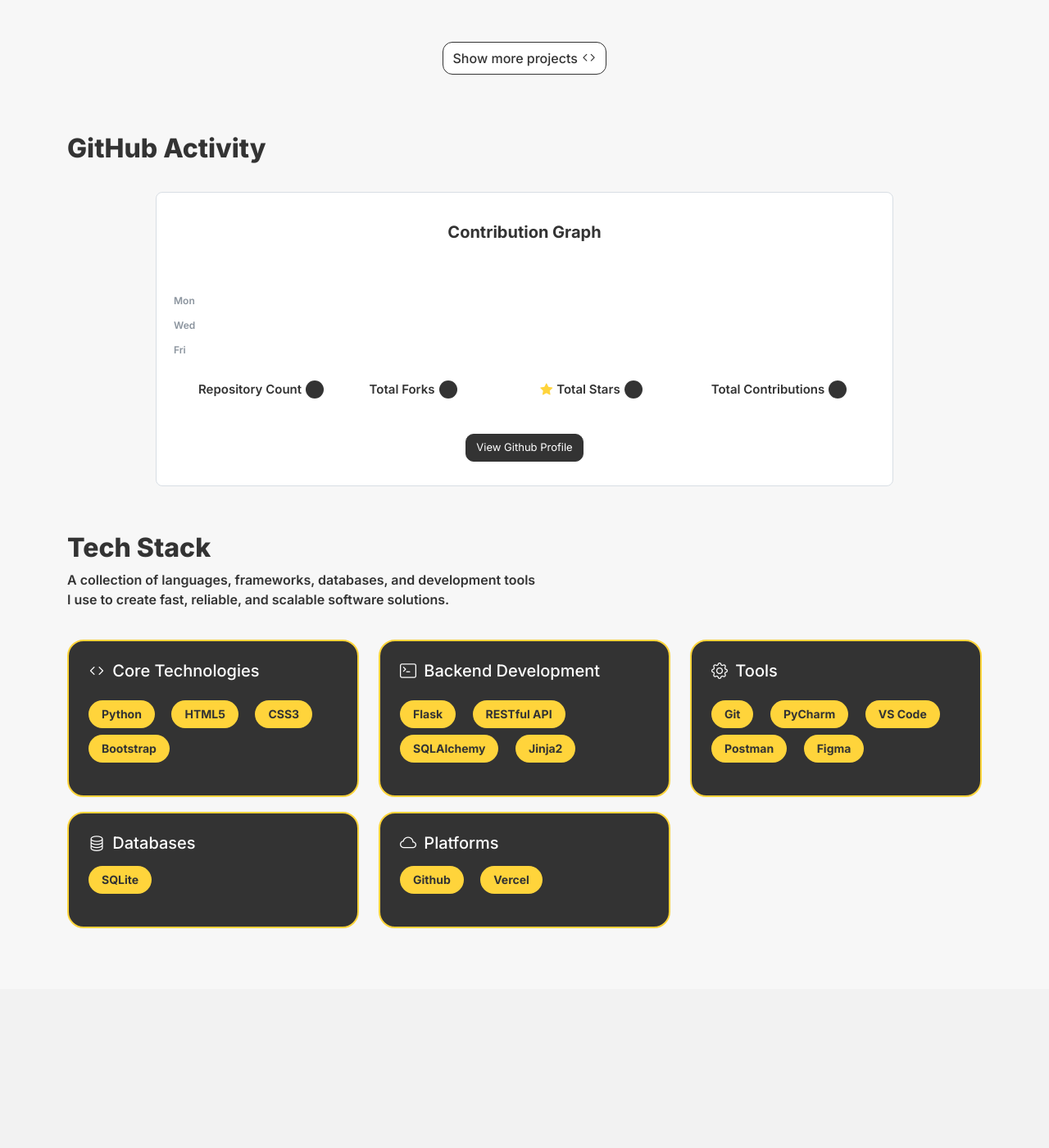
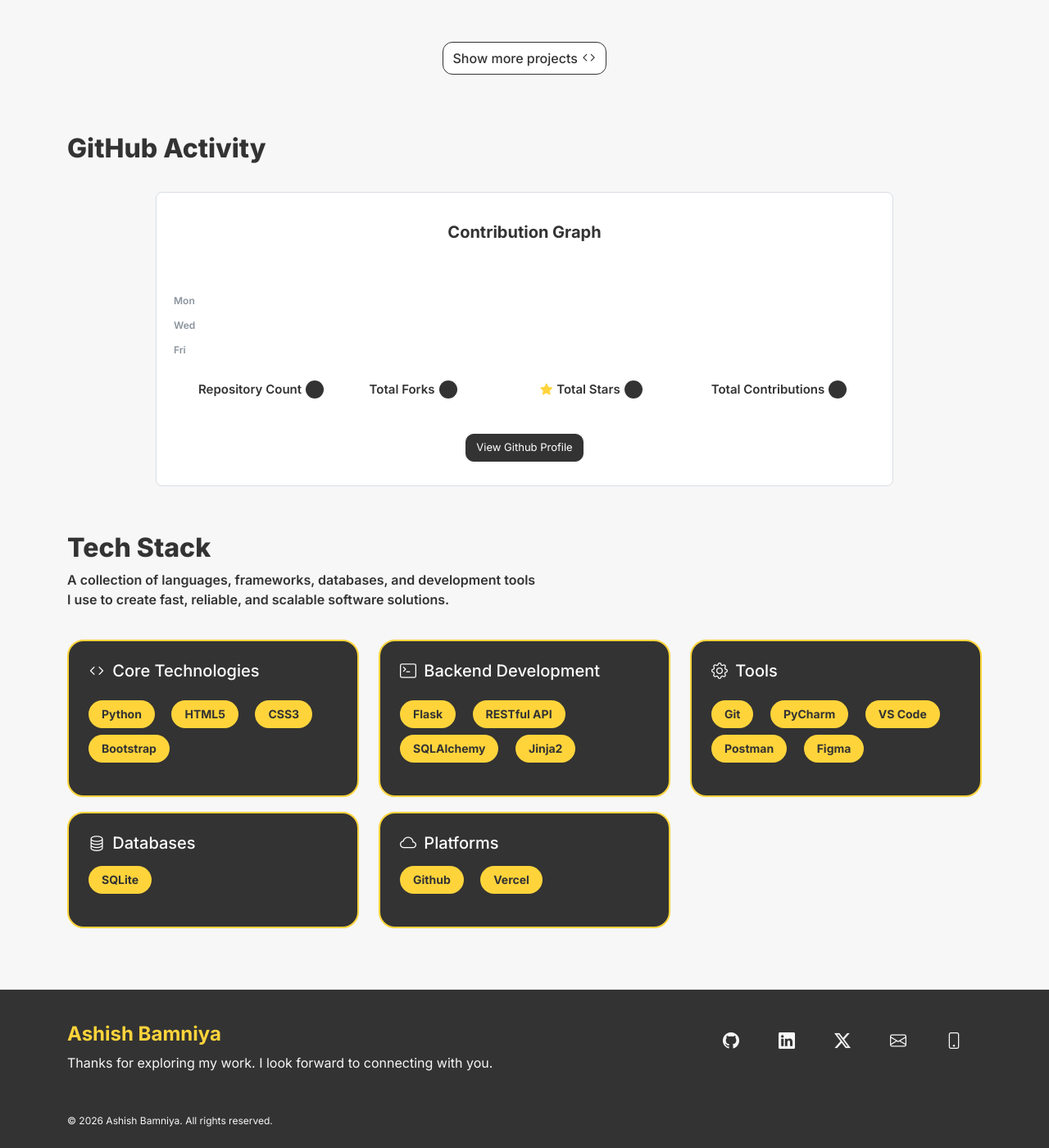
Before and after one commit to Aashub/portfolio-website, a Flask app: template templates/index.html in a window 1280 px wide. Shown: the part 1529-2929 px from the top of the page at 82% size. Before the commit the page ends 2661 px from the top, so only its background shows below. Run offline with Flask 3, Linux system fonts and the light colour scheme; the template is opened without the code that fills it, so the values that code supplies are empty.

Commit message:
footer Design Complete

```diff
--- a/static/css/style.css
+++ b/static/css/style.css
@@ -1344,3 +1344,67 @@ margin-bottom: 5%;
    color: white;
 
 }
+
+
+
+
+.portfolio-footer{
+
+    margin-top: 5%;
+    background: #333333;
+}
+
+
+.footer-container{
+
+    background: #333333;
+}
+
+.footer_heading{
+
+    color: #FFD43B;
+    font-size: 24px;
+}
+
+.footer-msg{
+
+    color :#F7F7F7;
+}
+
+.footer-links{
+
+    display: flex;
+    align-items: center;
+    justify-content: center;
+    margin-top: 5px;
+
+}
+
+
+.footer-color{
+   color :#F7F7F7;
+
+}
+
+
+.footer-link{
+
+   transition: transform 0.3s ease;
+      color :#F7F7F7;
+}
+
+.footer-link:hover{
+
+     transform: translateY(-3px);
+     color: #FFD43B;
+
+}
+
+.footer-copyright{
+
+    margin-top:50px;
+    font-size: 12px;
+    color: #F7F7F7;
+
+
+}
--- a/templates/index.html
+++ b/templates/index.html
@@ -11,7 +11,7 @@
         <a class="navbar-brand d-flex align-items-center" href="#">
 
             <div class="logo-circle">
-                A
+                AB
             </div>
 
             <span class="logo-text ms-2">
@@ -498,7 +498,8 @@
 
                     <div class="card tech-stack-card ">
                         <div class="card-body ps-4 tech-stack-card-body">
-                            <h5 class="pt-2 tech-stack-card-title"><i class="bi bi-terminal me-1 "></i> Backend Development</h5>
+                            <h5 class="pt-2 tech-stack-card-title"><i class="bi bi-terminal me-1 "></i> Backend
+                                Development</h5>
                             <div class="pt-3">
                                 <span class="badge tech-stack-badge rounded-pill me-lg-3 me-md-3 me-3 mb-2">Flask</span>
                                 <span class="badge tech-stack-badge rounded-pill me-lg-3 me-md-3 me-3 mb-2">RESTful API</span>
@@ -579,7 +580,64 @@
 <!-- ================= Tech Stack SECTION ================= -->
 
 
-<!-- Contact -->
+<!-- ================= Footer SECTION ================= -->
 
 
+<footer class="py-4 border-top footer-container">
+
+    <div class="container">
+
+        <div class="row ">
+
+            <div class="col-lg-6  text-lg-start mb-3 mb-lg-0">
+                <h5 class="fw-bold mt-3 mb-2 footer_heading">Ashish Bamniya</h5>
+                <p class=" mb-0 footer-msg">
+                    Thanks for exploring my work. I look forward to connecting with you.
+                </p>
+            </div>
+
+            <div class="col-lg-6">
+
+                <div class=" justify-content-lg-end mt-4 gap-4 footer-links">
+
+                    <a href="#" class="bi bi-github fs-5 footer-link me-4">
+
+                    </a>
+
+                    <a href="#" class="bi bi-linkedin fs-5 footer-link me-4 ">
+
+                    </a>
+
+                    <a href="#" class="bi bi-twitter-x fs-5 footer-link me-4 ">
+
+                    </a>
+
+                    <a href="#" class="bi bi-envelope fs-5 footer-link me-4 ">
+
+                    </a>
+
+                    <a href="#" class="bi bi-phone fs-5 footer-link me-4  ">
+
+                    </a>
+
+                </div>
+
+
+            </div>
+
+
+        </div>
+
+        <div class=" footer-copyright">
+            © 2026 Ashish Bamniya. All rights reserved.
+        </div>
+
+
+    </div>
+
+</footer>
+
+
+<!-- ================= Footer SECTION ================= -->
+
 {% include "footer.html" %}     <!-- jinja template for footer-->
```
